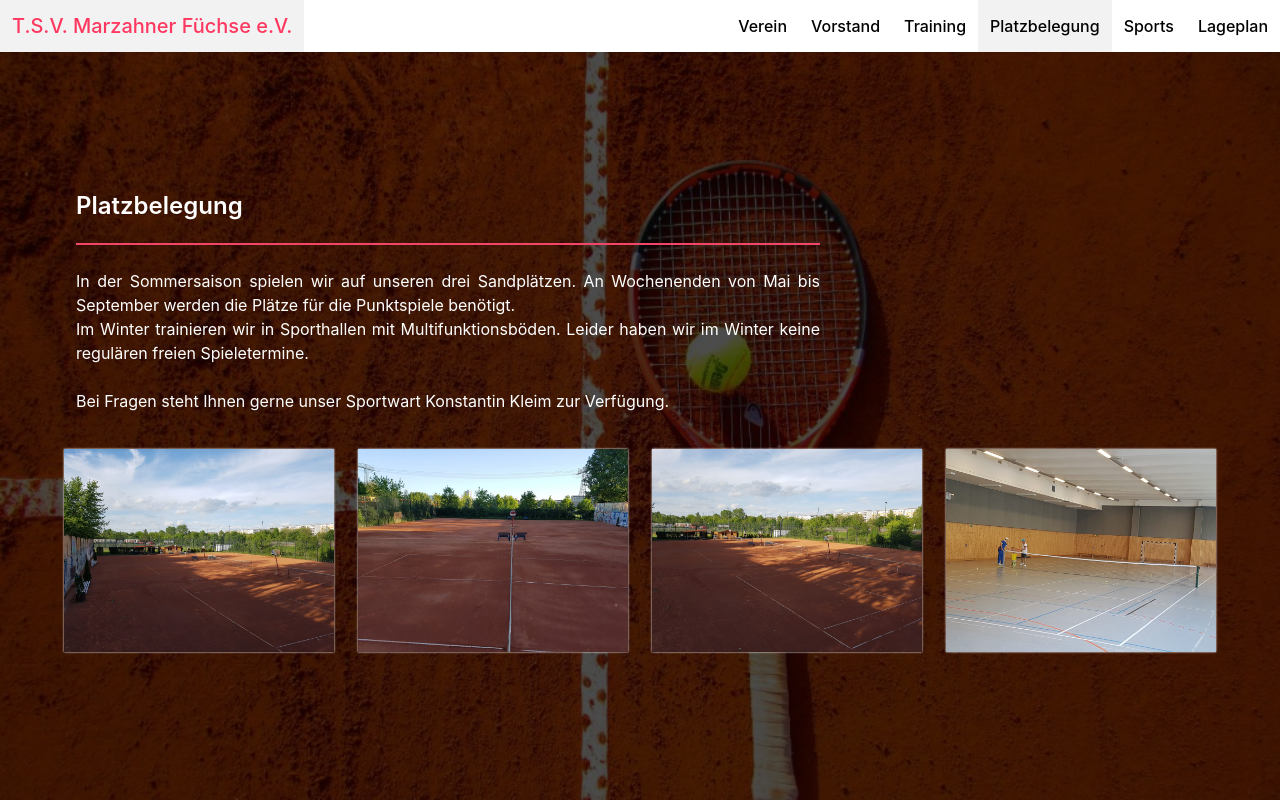
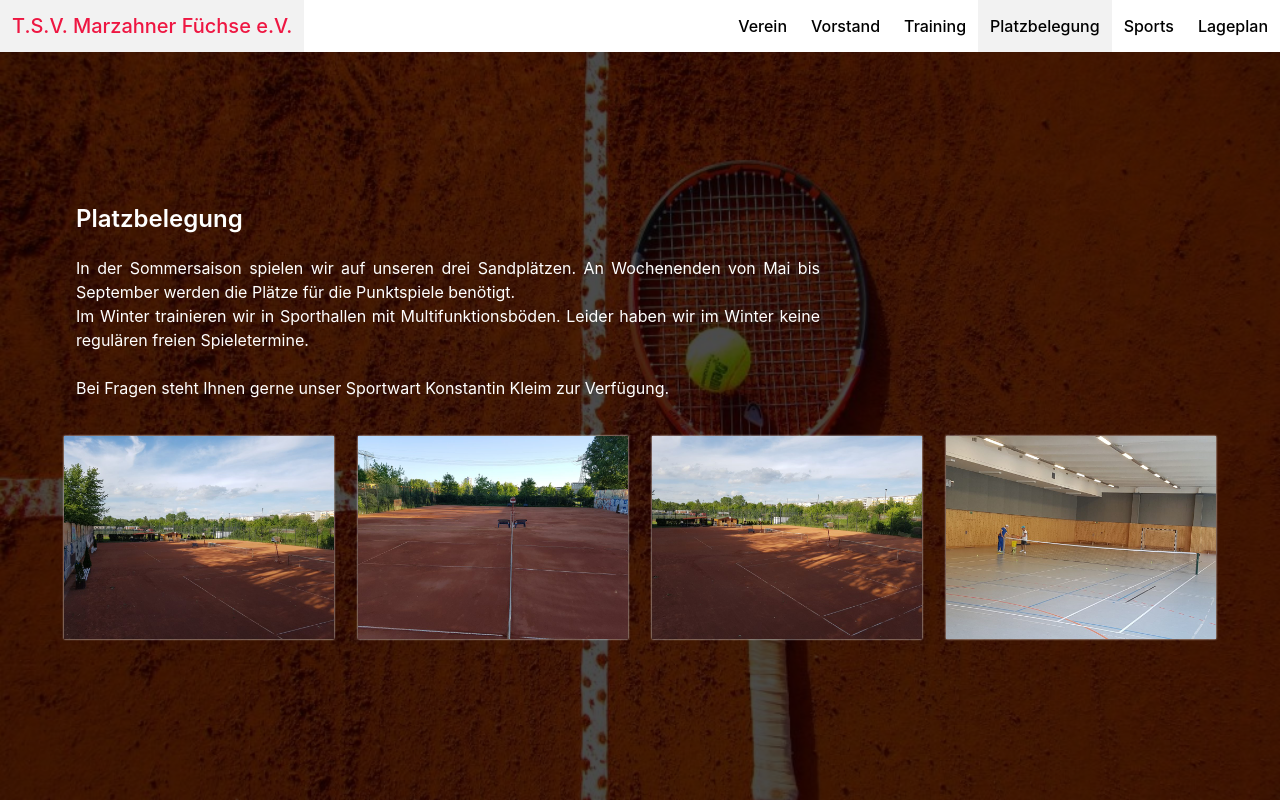
Before and after one commit to nikolaounkl/tennis_club, a React (Create React App) app: page /platzbelegung in a window 1280 px wide. Built offline with nearby package versions, Linux system fonts and the light colour scheme.

Commit message:
Fixed navbar bug.

```diff
--- a/src/App.css
+++ b/src/App.css
@@ -22,7 +22,7 @@ body {
     display: none;
 }
 
-.navbar-brand .navbar-item:hover {
+.navbar-brand .navbar-item {
     color: #ff3860 !important;
 }
 
--- a/src/components/pages/Lageplan.js
+++ b/src/components/pages/Lageplan.js
@@ -9,7 +9,6 @@ export default function Lageplan() {
                     <div className="columns">
                         <div className="column is-half-desktop">
                             <h1 className="title is-4">Lageplan</h1>
-                            <hr className="has-background-danger" />
                             <p>
                                 Unsere familiäre Tennisanlage befindet sich im
                                 Norden des Bezirks Marzahn in Berlin zwischen
--- a/src/components/pages/Platzbelegung.js
+++ b/src/components/pages/Platzbelegung.js
@@ -8,7 +8,6 @@ export default function Platzbelegung() {
                 <div className="container has-text-centered has-text-justified">
                     <div className="column is-two-thirds-desktop">
                         <h1 className="title is-4">Platzbelegung</h1>
-                        <hr className="has-background-danger" />
                         <p>
                             In der Sommersaison spielen wir auf unseren drei
                             Sandplätzen. An Wochenenden von Mai bis September
--- a/src/components/pages/Sports.js
+++ b/src/components/pages/Sports.js
@@ -8,7 +8,6 @@ export default function Sports() {
                 <div className="container has-text-centered">
                     <div className="column is-half-desktop">
                         <h1 className="title">Sports</h1>
-                        <hr className="has-background-danger" />
                         <div>
                             <a
                                 className="button is-fullwidth is-black"
--- a/src/components/pages/Training.js
+++ b/src/components/pages/Training.js
@@ -8,7 +8,6 @@ export default function Training() {
                 <div className="container has-text-left">
                     <div className="column is-half-desktop">
                         <h1 className="title is-4">Tennistraining bei uns</h1>
-                        <hr className="has-background-danger" />
                         <p>
                             Die Preise unseres Trainingsangebotes sind abhängig
                             von der Gruppengröße und werden pro Stunde (60
--- a/src/components/pages/Verein.js
+++ b/src/components/pages/Verein.js
@@ -14,7 +14,6 @@ export default class Verein extends Component {
                     <div className="container has-text-centered has-text-justified">
                         <div className="column is-two-thirds-desktop">
                             <h1 className="title is-4">Unser Verein</h1>
-                            <hr className="has-background-danger" />
                             <p>
                                 Sie möchten einen Verein mit Herz und familiärer
                                 Atmosphäre, der Aktivitäten für die ganze
--- a/src/components/pages/Vorstand.js
+++ b/src/components/pages/Vorstand.js
@@ -7,7 +7,6 @@ export default function Vorstand() {
             <div className="hero-body">
                 <div className="container has-text-centered">
                     <h1 className="title is-4">Vorstand</h1>
-                    <hr className="has-background-danger" />
                     <div className="columns">
                         <div className="column">
                             <div className="card has-background-black has-text-white">
```
Also changed, not shown: 1 other file (tests, documents, lock files or other folders).
